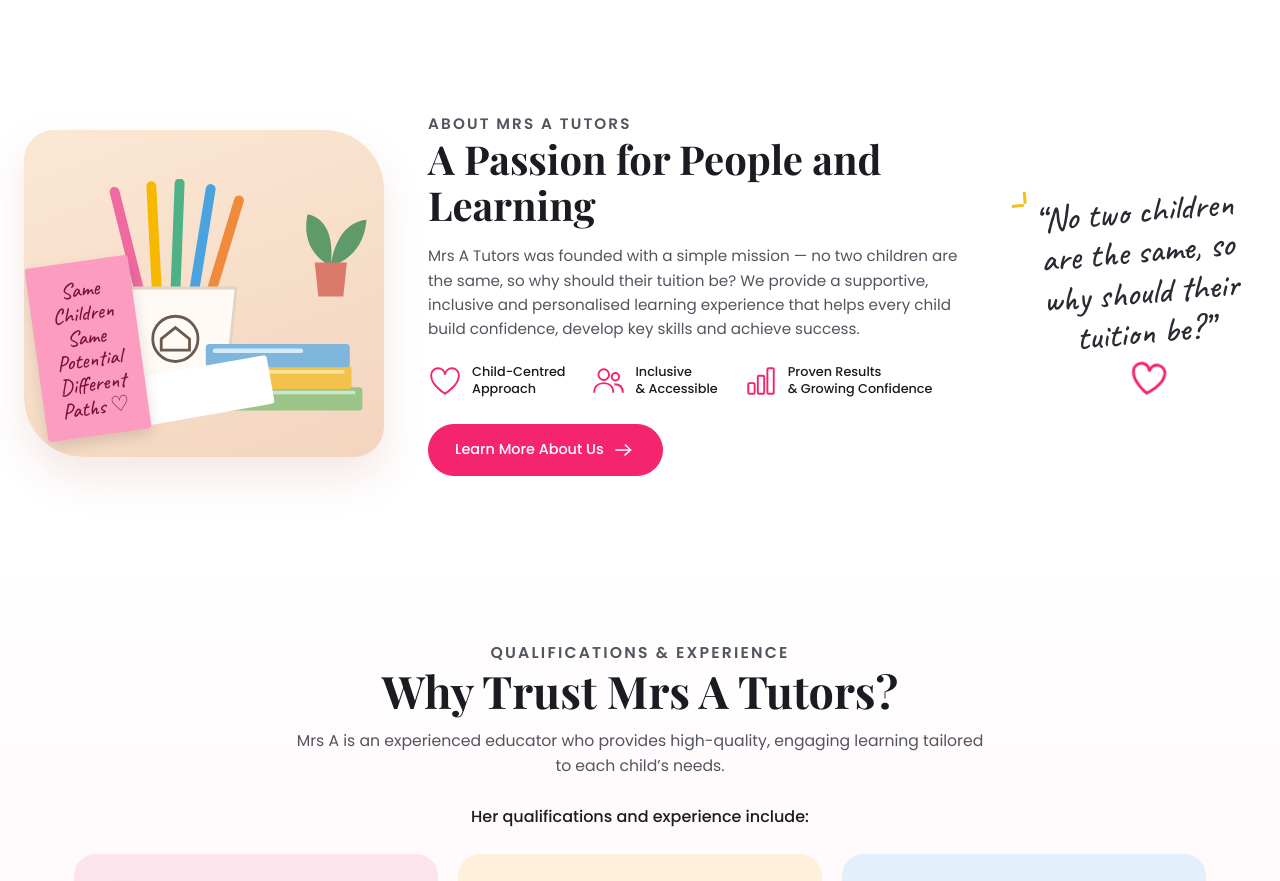
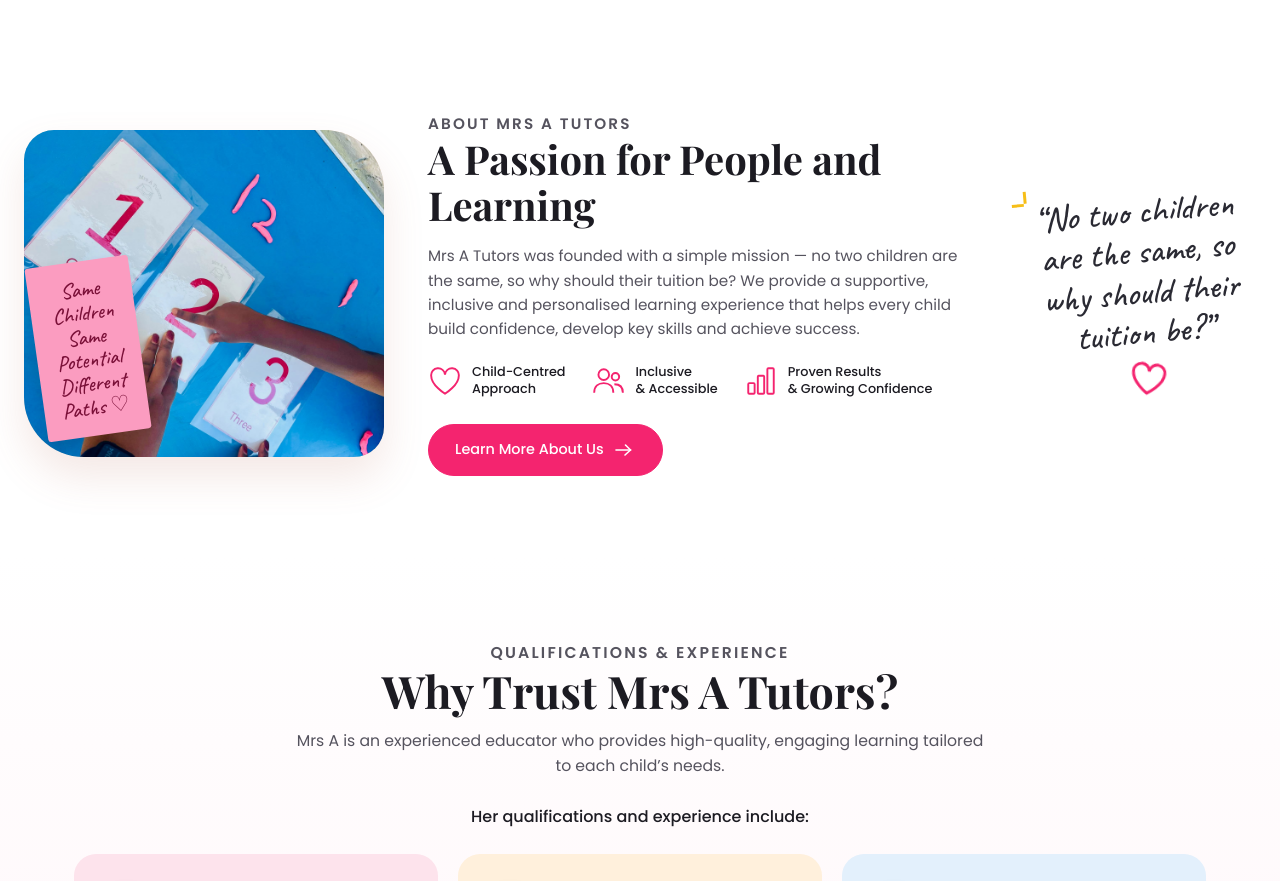
Before and after one commit to Abdullah0Dev/mrs-a-tutors, a Next.js app: page / in a window 1280 px wide. Shown: the part 1404-2285 px from the top of the page. Built offline with nearby package versions, Linux system fonts and the light colour scheme.

Commit message:
alhamdulillah - update the about seciton in home screen

```diff
--- a/src/components/sections/About/About.tsx
+++ b/src/components/sections/About/About.tsx
@@ -1,7 +1,7 @@
+import Image from 'next/image';
 import { Fragment } from 'react';
 import Icon, { type IconName } from '@/components/ui/Icon';
 import { reveal } from '@/lib/reveal';
-import AboutPhoto from './AboutPhoto';
 import './about.css';
 import { MoveRight } from '@/constants/svgs';
 
@@ -16,7 +16,13 @@ export default function About() {
     <section className="about" id="about">
       <div className="wrap">
         <div className="photo" {...reveal(0)}>
-          <AboutPhoto />
+          <Image
+            src="/images/hero-img.jpeg"
+            alt="A child placing foam number cards 1, 2 and 3 during a hands-on tuition session"
+            fill
+            sizes="(min-width: 1100px) 360px, (min-width: 560px) 560px, 100vw"
+            className="object-cover object-[50%_45%]"
+          />
           <div className="note">Same<br />Children<br />Same<br />Potential<br />Different<br />Paths ♡</div>
         </div>
 
```
